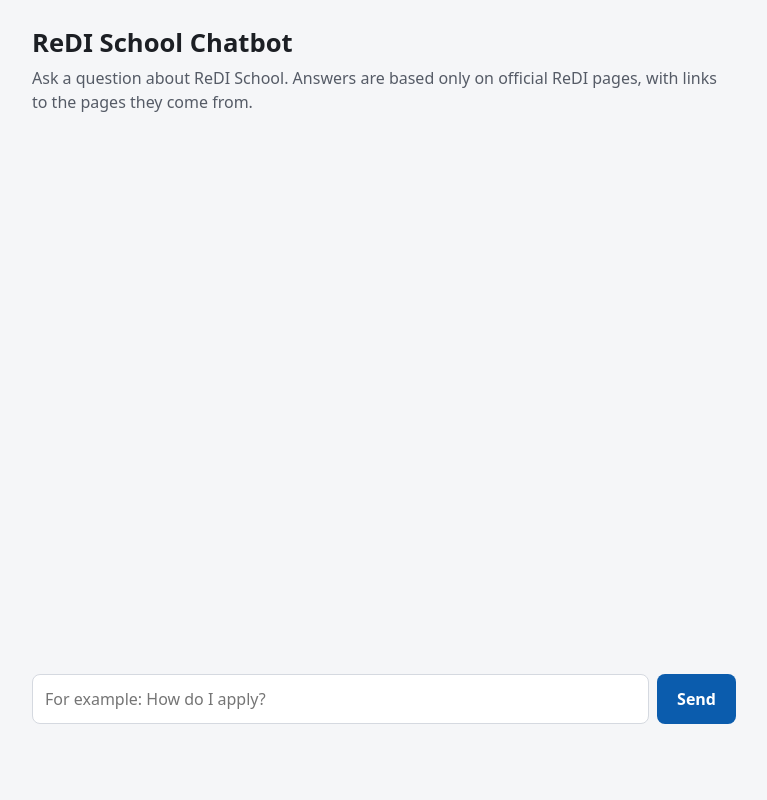
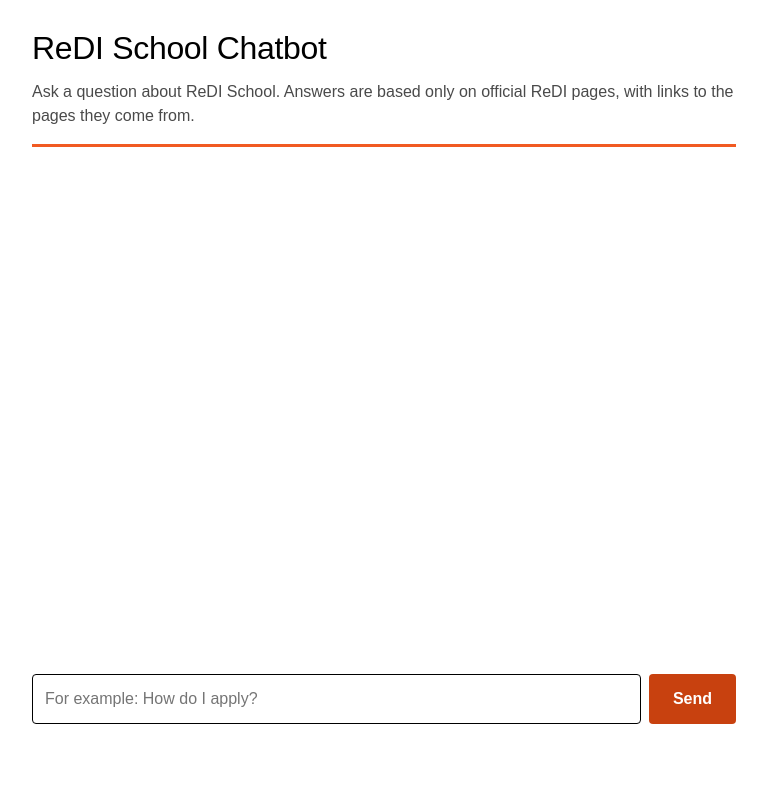
Before and after one commit to ShiriSalman/ReDi-Chatbot, a Flask app: page / in a window 1280 px wide. Shown: the whole page, without its empty margins (256-1023 px from the left). Run offline with Flask 3, Linux system fonts and the light colour scheme.

Commit message:
Match the chat page style to the ReDI School website

```diff
--- a/static/css/chat.css
+++ b/static/css/chat.css
@@ -1,30 +1,20 @@
+/* Colors and font follow the ReDI School website (redi-school.org).
+   Where a ReDI color is too light for readable text, a darker shade of it is used,
+   so text keeps a contrast of at least 4.5:1. */
 :root {
-  --background: #f5f6f8;
-  --surface: #ffffff;
-  --text: #1c1f24;
-  --muted: #555b66;
-  --border: #d5d9e0;
-  --accent: #0b5cad;
-  --accent-text: #ffffff;
-  --user-bubble: #e3eefb;
-  --error-bubble: #fdecec;
+  --redi-orange: #f15a22;        /* ReDI button color, used for borders and focus */
+  --redi-orange-dark: #c8410f;   /* same orange, dark enough for white button text */
+  --redi-teal: #58adc4;          /* ReDI dark accent */
+  --redi-teal-dark: #1f6f86;     /* same teal, dark enough for link text */
+  --redi-teal-light: #f3f9fb;    /* ReDI light accent background */
+  --redi-peach: #f9d6c9;         /* ReDI accent */
+
+  --background: #ffffff;
+  --text: #000000;
+  --muted: #4a4a4a;
+  --border: #d9d9d9;
+  --error-background: #fdecec;
   --error-text: #9b1c1c;
-  --focus: #f0a500;
-}
-
-@media (prefers-color-scheme: dark) {
-  :root {
-    --background: #15171b;
-    --surface: #1f2228;
-    --text: #eceef2;
-    --muted: #a9afba;
-    --border: #3a3f48;
-    --accent: #5aa2f0;
-    --accent-text: #0d1117;
-    --user-bubble: #1d3350;
-    --error-bubble: #3d1f22;
-    --error-text: #ffb4b4;
-  }
 }
 
 * {
@@ -35,7 +25,7 @@
   margin: 0;
   background: var(--background);
   color: var(--text);
-  font-family: system-ui, -apple-system, "Segoe UI", Roboto, sans-serif;
+  font-family: Arial, Helvetica, sans-serif;
   font-size: 1rem;
   line-height: 1.5;
 }
@@ -50,9 +40,16 @@
   padding: 1.5rem 1rem;
 }
 
+.chat-header {
+  padding-bottom: 1rem;
+  border-bottom: 3px solid var(--redi-orange);
+}
+
 .chat-header h1 {
-  margin: 0 0 0.25rem;
-  font-size: 1.6rem;
+  margin: 0 0 0.5rem;
+  font-size: 2rem;
+  font-weight: 400;
+  letter-spacing: -0.01em;
 }
 
 .intro {
@@ -135,22 +142,26 @@
   flex: 1;
   min-width: 0;
   padding: 0.75rem;
-  border: 1px solid var(--border);
-  border-radius: 0.5rem;
-  background: var(--surface);
+  border: 1px solid var(--text);
+  border-radius: 0.25rem;
+  background: var(--background);
   color: var(--text);
   font: inherit;
 }
 
 .chat-form button {
-  padding: 0.75rem 1.25rem;
+  padding: 0.75rem 1.5rem;
   border: none;
-  border-radius: 0.5rem;
-  background: var(--accent);
-  color: var(--accent-text);
+  border-radius: 0.25rem;
+  background: var(--redi-orange-dark);
+  color: #ffffff;
   font: inherit;
-  font-weight: 600;
+  font-weight: 700;
   cursor: pointer;
+}
+
+.chat-form button:hover {
+  background: #a8380c;
 }
 
 .chat-form button:disabled,
```
Also changed, not shown: other parts of static/css/chat.css (+22 -8 lines).
